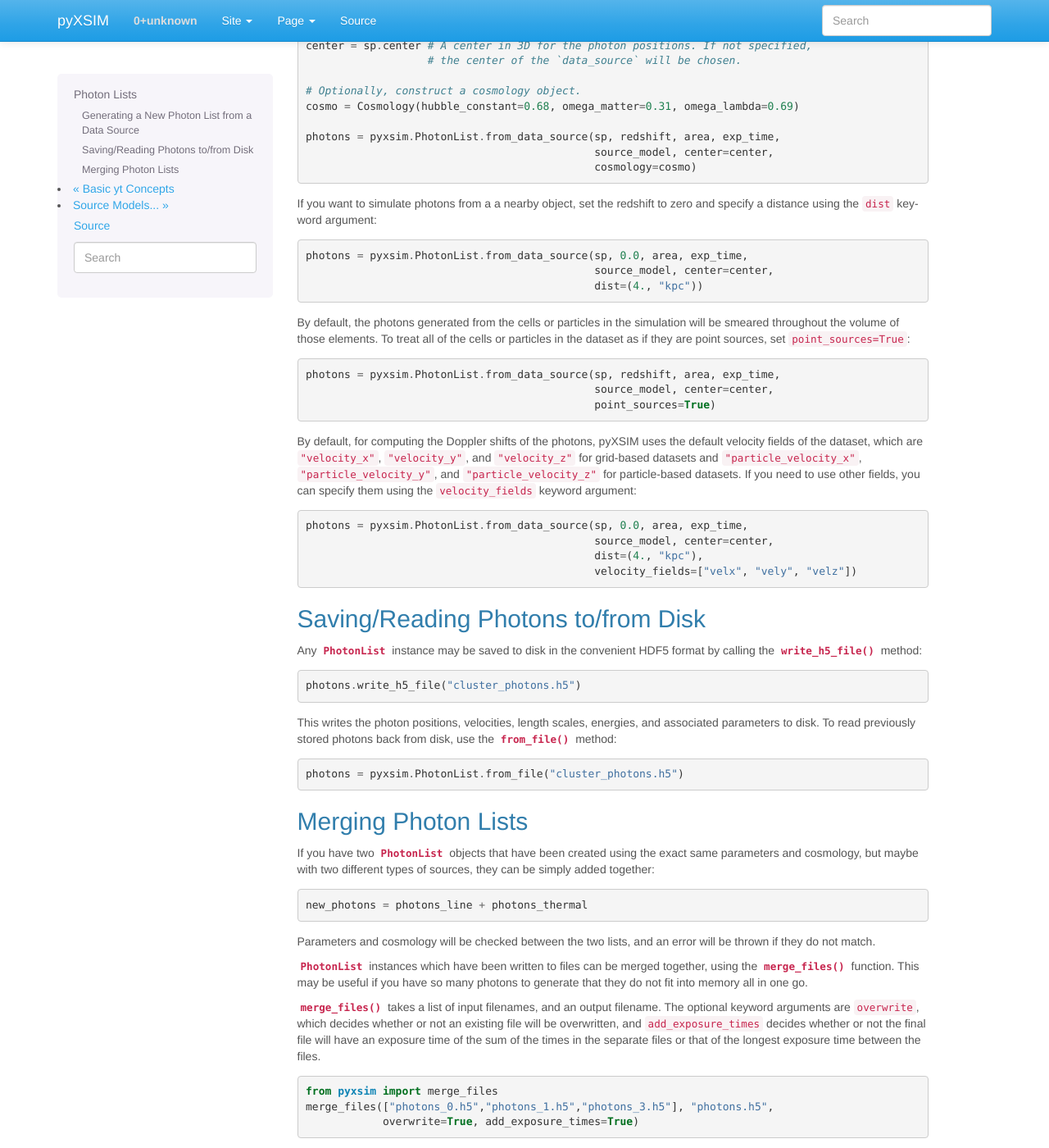
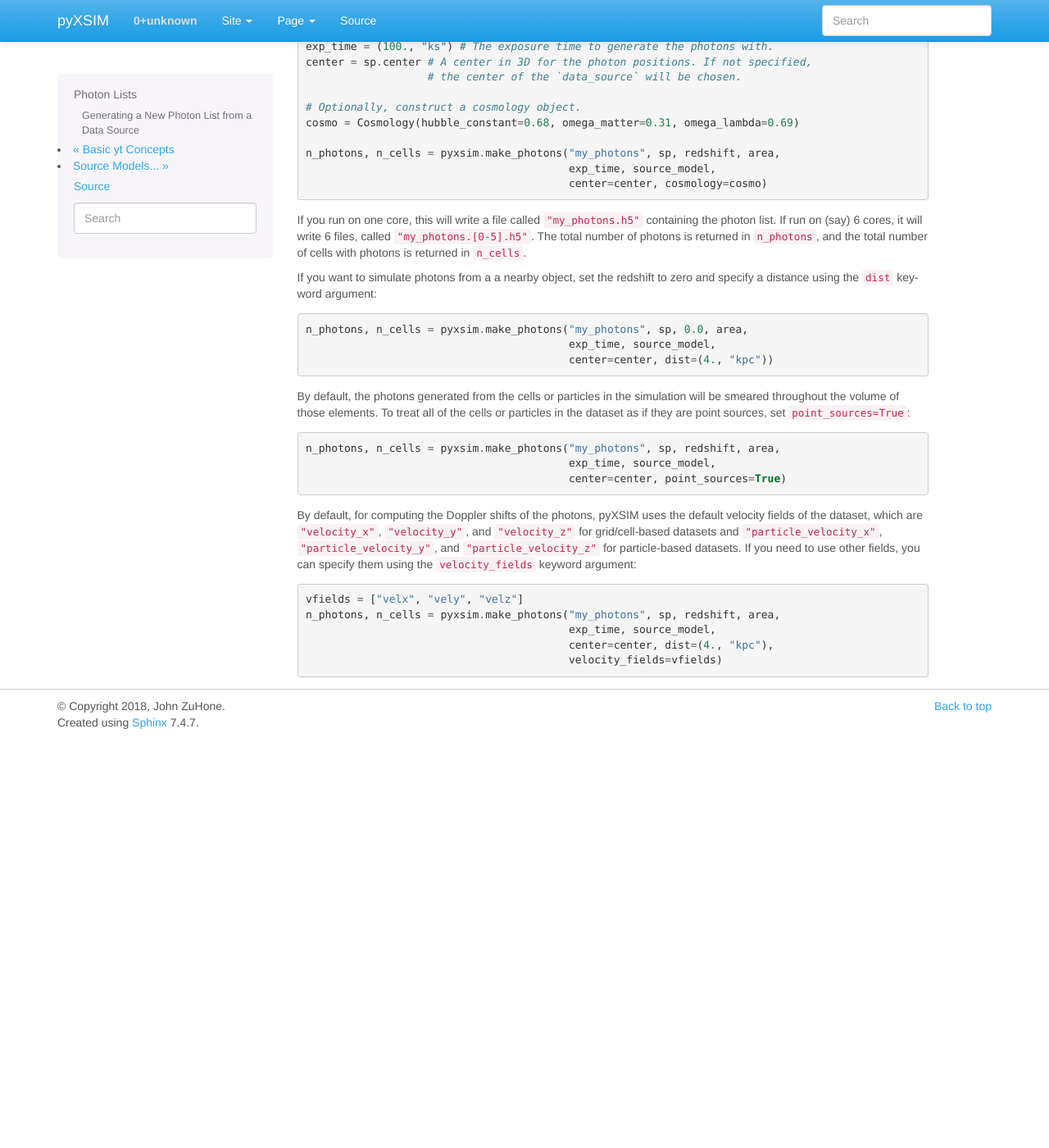
Before and after one commit to jzuhone/pyxsim, a Sphinx documentation site: the page built from doc/source/photon_lists.rst, in a window 1280 px wide and 1400 px high, scrolled down 1093 px. Shown: the whole window at 82% size. Built offline with Sphinx 7.4.7, drawn with Linux system fonts in a browser that asks for light colours; after the commit the page ends 1994 px from its top, so only the background shows below that; some of the changed text lies outside the part shown.

Commit message:
Numerous doc fixes

```diff
--- a/doc/source/background.rst
+++ /dev/null
@@ -1,56 +0,0 @@
-.. _background:
-
-Background
-==========
-
-The :func:`~pyxsim.source_generators.background.make_background` function is provided
-for creating an :class:`~pyxsim.event_list.EventList` composed of events from an
-astrophysical background or foreground.
-
-:func:`~pyxsim.source_generators.background.make_background` takes the following arguments:
-
-* ``area``: float, (value, unit) tuple, or :class:`~yt.units.yt_array.YTQuantity`.
-  The collecting area to determine the number of events. If units are not
-  specified, it is assumed to be in :math:`\rm{cm}^2`.
-* ``exp_time``: float, (value, unit) tuple, or :class:`~yt.units.yt_array.YTQuantity`/
-  The exposure time to determine the number of events. If units are not
-  specified, it is assumed to be in seconds.
-* ``fov``: float, (value, unit) tuple, or :class:`~yt.units.yt_array.YTQuantity`.
-  The field of view of the event file. If units are not provided, they are
-  assumed to be in arcminutes.
-* ``sky_center``: array-like. Center RA, Dec of the events in degrees.
-* ``spectrum``: :class:`~soxs.spectra.Spectrum` The spectrum for the background.
-* ``prng``: integer or :class:`~numpy.random.RandomState` object, optional.
-  A pseudo-random number generator. Typically will only be specified if you
-  have a reason to generate the same set of random numbers, such as for a test.
-  Default is to use the :mod:`numpy.random` module.
-
-The background is assumed to be spatially constant over the entire field of view.
-A simple example:
-
-.. code-block:: python
-
-    from soxs import Spectrum
-
-    # Not terribly realistic, but this example simulates a constant background
-    # with respect to energy. The input spectrum value here is in units of
-    # photons/s/cm**2/keV and will be spread out over the entire field of view.
-
-    area = (20000.0, "cm**2")
-    exp_time = (400.0, "ks")
-    spec = Spectrum.from_constant(1.0e-5, emin=0.1, emax=10.0)
-    sky_center = (21.0, 22.0) # in degrees
-    fov = (20.0, "arcmin")
-
-    events = make_background(area, exp_time, fov, sky_center, spec, prng=25)
-
-.. note::
-
-    If you want to have an absorbed spectrum for the background, this should
-    be done on the :class:`~soxs.spectra.Spectrum` object first using the
-    :meth:`~soxs.spectra.Spectrum.apply_foreground_absorption` method.
-
-.. note::
-
-    This method does not work for particle/instrumental backgrounds. That should
-    be handled using your preferred specific instrument simulation package.
--- a/doc/source/installing.rst
+++ b/doc/source/installing.rst
@@ -6,10 +6,10 @@ Installing pyXSIM
 Dependencies
 ------------
 
-pyXSIM is compatible with Python 3.5+, and requires the following Python
+pyXSIM 3.x is compatible with Python 3.6+, and requires the following Python
 packages:
 
-- `yt <http://yt-project.org>`_ (version 3.5 or higher)
+- `yt <http://yt-project.org>`_ (version 4.0 or higher)
 - `soxs <http://hea-www.cfa.harvard.edu/~jzuhone/soxs>`_ (version 2.1.0 or
   higher)
 - `NumPy <http://www.numpy.org>`_
--- a/doc/source/photon_lists.rst
+++ b/doc/source/photon_lists.rst
@@ -3,21 +3,20 @@
 Photon Lists
 ============
 
-The first step in creating synthetic X-ray observations with pyXSIM is that of generating
-a :class:`~pyxsim.photon_list.PhotonList`. The :class:`~pyxsim.photon_list.PhotonList` is
-a three-dimensional object that represents a distribution of cell positions, velocities,
-and photon energies within each cell. Once created or restored from disk, a
-:class:`~pyxsim.photon_list.PhotonList` can be used to generated simulated X-ray events
+The first step in creating synthetic X-ray observations with pyXSIM is that of
+generating a photon list. A photon list is a three-dimensional HDF5 dataset that
+contains a distribution of cell positions, velocities, and photon energies
+within each cell. Once created, it be used to generated simulated X-ray events
 from a particular line of sight.
 
 Generating a New Photon List from a Data Source
 -----------------------------------------------
 
-The typical starting point for a :class:`~pyxsim.photon_list.PhotonList` is to generate
-one from a data source, by which we mean any spatially extended object in three dimensions
-represented in yt. For example, we may have a dataset of a galaxy cluster simulation, and wish
-to generate photons from the thermal emission of the hot cluster plasma. We can load up the
-dataset in yt and create a spherical data source centered on the cluster potential minimum:
+A photon list is generated from a data source, by which we mean any spatially
+extended object in three dimensions represented in yt. For example, we may have
+a dataset of a galaxy cluster simulation, and wish to generate photons from the
+thermal emission of the hot cluster plasma. We can load up the dataset in yt and
+create a spherical data source centered on the cluster potential minimum:
 
 .. code-block:: python
 
@@ -28,15 +27,18 @@ dataset in yt and create a spherical data source centered on the cluster potenti
     ds = yt.load("GasSloshing/sloshing_nomag2_hdf5_plt_cnt_0150")
     sp = ds.sphere("c", (1.0, "Mpc"))
 
-This sphere object ``sp`` can then be used as input to the :meth:`~pyxsim.photon_list.PhotonList.from_data_source`
-method to create a new :class:`~pyxsim.photon_list.PhotonList`. The arguments taken by
-:meth:`~pyxsim.photon_list.PhotonList.from_data_source` are as follows:
+This sphere object ``sp`` can then be used as input to the
+:func:`~pyxsim.photon_list.make_photons` function to create a new photon list.
+The arguments taken by :func:`~pyxsim.photon_list.make_photons` are as follows:
 
-* ``data_source``: A :class:`~yt.data_objects.data_containers.YTSelectionContainer`. The
-  3D data source from which the photons will be generated.
-* ``redshift``: The cosmological redshift for the photons. Determines the angular diameter
-  and luminosity distances to the source given a ``cosmology``, which determines the number
-  of photons.
+* ``photon_prefix``: The prefix of the filename(s) to be written. If run in
+  serial, the filename will be "{photon_prefix}.h5", if run in parallel, the
+  filenames will be "{photon_prefix}.{mpi_rank}.h5".
+* ``data_source``: A :class:`~yt.data_objects.data_containers.YTSelectionContainer`.
+  The 3D data source from which the photons will be generated.
+* ``redshift``: The cosmological redshift for the photons. Determines the
+  angular diameter and luminosity distances to the source given a ``cosmology``,
+  which determines the number of photons.
 * ``area``: The collecting area to determine the number of photons. If units are
   not specified, it is assumed to be in :math:`cm^2`.
 * ``exp_time``: The exposure time to determine the number of photons. If units are
@@ -78,18 +80,24 @@ from the plasma (see :ref:`source-models` for more details on how to create one)
     # Optionally, construct a cosmology object.
     cosmo = Cosmology(hubble_constant=0.68, omega_matter=0.31, omega_lambda=0.69)
 
-    photons = pyxsim.PhotonList.from_data_source(sp, redshift, area, exp_time,
-                                                 source_model, center=center,
-                                                 cosmology=cosmo)
+    n_photons, n_cells = pyxsim.make_photons("my_photons", sp, redshift, area,
+                                             exp_time, source_model,
+                                             center=center, cosmology=cosmo)
+
+If you run on one core, this will write a file called ``"my_photons.h5"``
+containing the photon list. If run on (say) 6 cores, it will write 6 files,
+called ``"my_photons.[0-5].h5"``. The total number of photons is returned in
+``n_photons``, and the total number of cells with photons is returned in
+``n_cells``.
 
 If you want to simulate photons from a a nearby object, set the redshift to zero
 and specify a distance using the ``dist`` keyword argument:
 
 .. code-block:: python
 
-    photons = pyxsim.PhotonList.from_data_source(sp, 0.0, area, exp_time,
-                                                 source_model, center=center,
-                                                 dist=(4., "kpc"))
+    n_photons, n_cells = pyxsim.make_photons("my_photons", sp, 0.0, area,
+                                             exp_time, source_model,
+                                             center=center, dist=(4., "kpc"))
 
 By default, the photons generated from the cells or particles in the simulation
 will be smeared throughout the volume of those elements. To treat all of the
@@ -98,67 +106,21 @@ cells or particles in the dataset as if they are point sources, set
 
 .. code-block:: python
 
-    photons = pyxsim.PhotonList.from_data_source(sp, redshift, area, exp_time,
-                                                 source_model, center=center,
-                                                 point_sources=True)
+    n_photons, n_cells = pyxsim.make_photons("my_photons", sp, redshift, area,
+                                             exp_time, source_model,
+                                             center=center, point_sources=True)
 
-By default, for computing the Doppler shifts of the photons, pyXSIM uses the default velocity
-fields of the dataset, which are ``"velocity_x"``, ``"velocity_y"``, and ``"velocity_z"``
-for grid-based datasets and ``"particle_velocity_x"``, ``"particle_velocity_y"``, and
-``"particle_velocity_z"`` for particle-based datasets. If you need to use other fields, you
-can specify them using the ``velocity_fields`` keyword argument:
+By default, for computing the Doppler shifts of the photons, pyXSIM uses the
+default velocity fields of the dataset, which are ``"velocity_x"``,
+``"velocity_y"``, and ``"velocity_z"`` for grid/cell-based datasets and
+``"particle_velocity_x"``, ``"particle_velocity_y"``, and
+``"particle_velocity_z"`` for particle-based datasets. If you need to use other
+fields, you can specify them using the ``velocity_fields`` keyword argument:
 
 .. code-block:: python
 
-    photons = pyxsim.PhotonList.from_data_source(sp, 0.0, area, exp_time,
-                                                 source_model, center=center,
-                                                 dist=(4., "kpc"),
-                                                 velocity_fields=["velx", "vely", "velz"])
-
-Saving/Reading Photons to/from Disk
------------------------------------
-
-Any :class:`~pyxsim.photon_list.PhotonList` instance may be saved to disk in the convenient
-HDF5 format by calling the :meth:`~pyxsim.photon_list.PhotonList.write_h5_file` method:
-
-.. code-block:: python
-
-    photons.write_h5_file("cluster_photons.h5")
-
-This writes the photon positions, velocities, length scales, energies, and associated
-parameters to disk. To read previously stored photons back from disk, use the
-:meth:`~pyxsim.photon_list.PhotonList.from_file` method:
-
-.. code-block:: python
-
-    photons = pyxsim.PhotonList.from_file("cluster_photons.h5")
-
-Merging Photon Lists
---------------------
-
-If you have two :class:`~pyxsim.photon_list.PhotonList` objects that have been created using
-the exact same parameters and cosmology, but maybe with two different types of sources, they
-can be simply added together:
-
-.. code-block:: python
-
-    new_photons = photons_line + photons_thermal
-
-Parameters and cosmology will be checked between the two lists, and an error will be thrown
-if they do not match.
-
-:class:`~pyxsim.photon_list.PhotonList` instances which have been written to files can be
-merged together, using the :func:`~pyxsim.utils.merge_files` function. This may be useful
-if you have so many photons to generate that they do not fit into memory all in one go.
-
-:func:`~pyxsim.utils.merge_files` takes a list of input filenames, and an output filename.
-The optional keyword arguments are ``overwrite``, which decides whether or not an existing file
-will be overwritten, and ``add_exposure_times`` decides whether or not the final file will
-have an exposure time of the sum of the times in the separate files or that of the longest
-exposure time between the files.
-
-.. code-block:: python
-
-    from pyxsim import merge_files
-    merge_files(["photons_0.h5","photons_1.h5","photons_3.h5"], "photons.h5",
-                overwrite=True, add_exposure_times=True)
+    vfields = ["velx", "vely", "velz"]
+    n_photons, n_cells = pyxsim.make_photons("my_photons", sp, redshift, area,
+                                             exp_time, source_model,
+                                             center=center, dist=(4., "kpc"),
+                                             velocity_fields=vfields)
--- a/doc/source/point_sources.rst
+++ /dev/null
@@ -1,74 +0,0 @@
-.. _point-sources:
-
-Point Sources
-=============
-
-The :func:`~pyxsim.source_generators.point_sources.make_point_sources` function is provided
-for creating an :class:`~pyxsim.event_list.EventList` composed of events from point sources.
-
-:func:`~pyxsim.source_generators.point_sources.make_point_sources` takes the following arguments:
-
-* ``area``: float, (value, unit) tuple, or :class:`~yt.units.yt_array.YTQuantity`.
-  The collecting area to determine the number of events. If units are not
-  specified, it is assumed to be in :math:`\rm{cm}^2`.
-* ``exp_time``: float, (value, unit) tuple, or :class:`~yt.units.yt_array.YTQuantity`.
-  The exposure time to determine the number of events. If units are not specified,
-  it is assumed to be in seconds.
-* ``positions``: array of source positions, shape 2xN. The positions of the point
-  sources in RA, Dec, where N is the number of point sources. Coordinates should
-  be in degrees.
-* ``sky_center``: array-like. Center RA, Dec of the events in degrees.
-* ``spectra``: list (size N) of :class:`~soxs.spectra.Spectrum` objects. The
-  spectra for the point sources, where N is the number of point sources.
-  Assumed to be in the observer frame.
-* ``prng``: integer or :class:`~numpy.random.RandomState` object, optional.
-  A pseudo-random number generator. Typically will only be specified if you
-  have a reason to generate the same set of random numbers, such as for a test.
-  Default is to use the :mod:`numpy.random` module.
-
-A simple example:
-
-.. code-block:: python
-
-    from yt import YTArray, YTQuantity
-    import numpy as np
-    from numpy.random import RandomState
-    from soxs import Spectrum
-
-    # Simulate two point sources with power-law spectra
-
-    alpha1 = -1.0 # The power-law slopes of the two point sources' spectra
-    alpha2 = -1.5
-
-    redshift1 = 0.01 # The redshifts of the two point sources
-    redshift2 = 0.02
-
-    norm1 = 1.0e-10 # The normalizations of the two point sources' spectra
-    norm2 = 1.0e-9  # units are photons/s/cm**2/keV
-
-    spec1 = Spectrum.from_powerlaw(alpha1, redshift1, norm1,
-                                   emin=0.01, emax=20.0, nbins=10000)
-    spec2 = Spectrum.from_powerlaw(alpha2, redshift2, norm2,
-                                   emin=0.01, emax=20.0, nbins=10000)
-
-    # Apply foreground absorption to the spectra
-
-    spec1.apply_foreground_absorption(0.02)
-    spec2.apply_foreground_absorption(0.02)
-
-    # The RA, Dec positions of the two sources in degrees
-
-    positions = [(30.01, 44.99), (29.98, 45.03)]
-
-    area = (20000.0, "cm**2")
-    exp_time = (400.0, "ks")
-    sky_center = (10.0, 12.0) # in degrees
-
-    events = make_point_sources(area, exp_time, positions, sky_center,
-                                [spec1, spec2], prng=23)
-
-.. note::
-
-    If you want to have absorbed spectra for the point sources, this should
-    be done on the :class:`~soxs.spectra.Spectrum` objects first using the
-    :meth:`~soxs.spectra.Spectrum.apply_foreground_absorption` method.
--- a/doc/source/source_generators.rst
+++ b/doc/source/source_generators.rst
@@ -9,7 +9,5 @@ types of sources, which are documented in the following sections:
 .. toctree::
     :maxdepth: 1
 
-    point_sources
-    background
     light_cone
     grid_source
```
Also changed, not shown: doc/source/parallel.rst (+6 -7 lines), doc/source/source_models.rst (+56 -50 lines), 2 other files.
